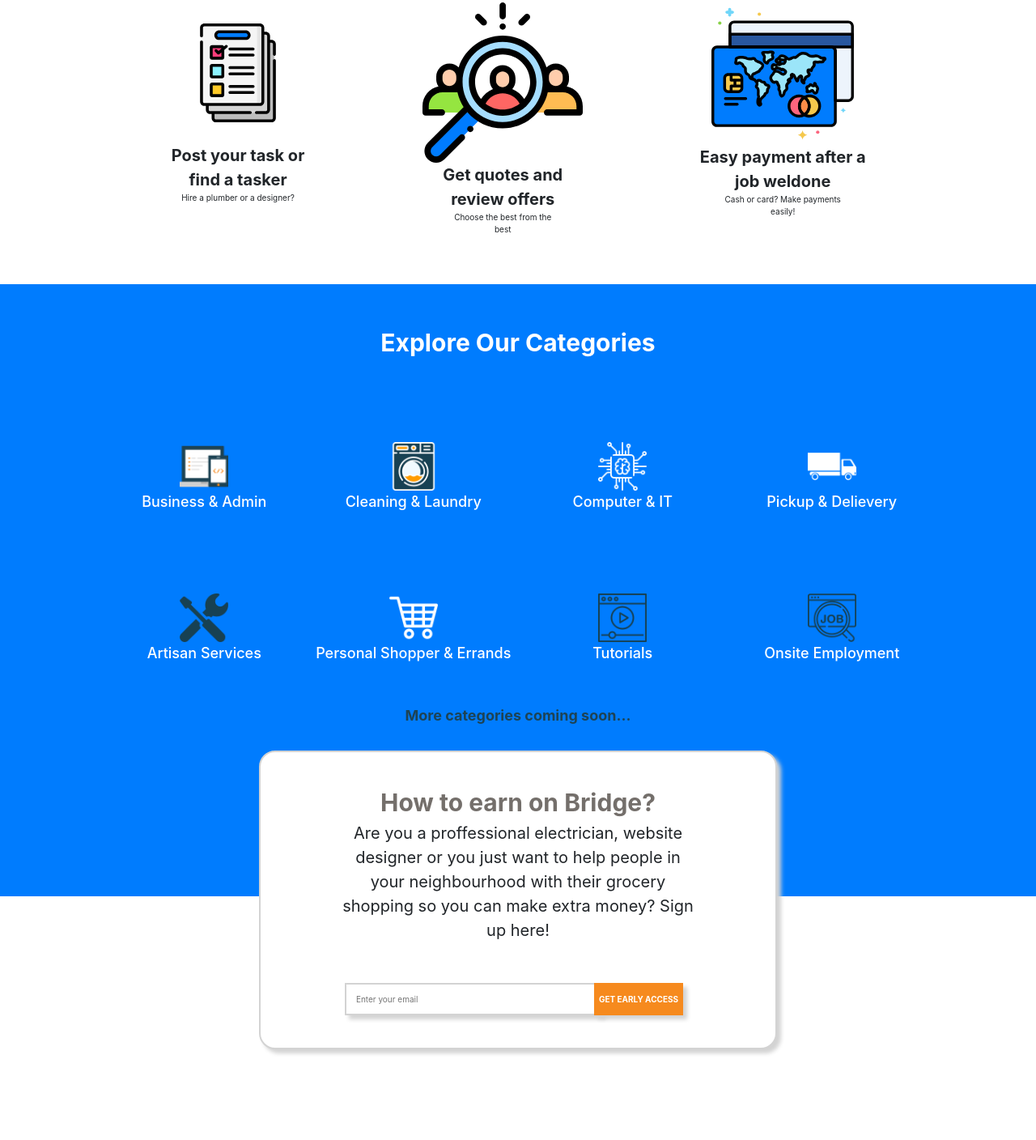
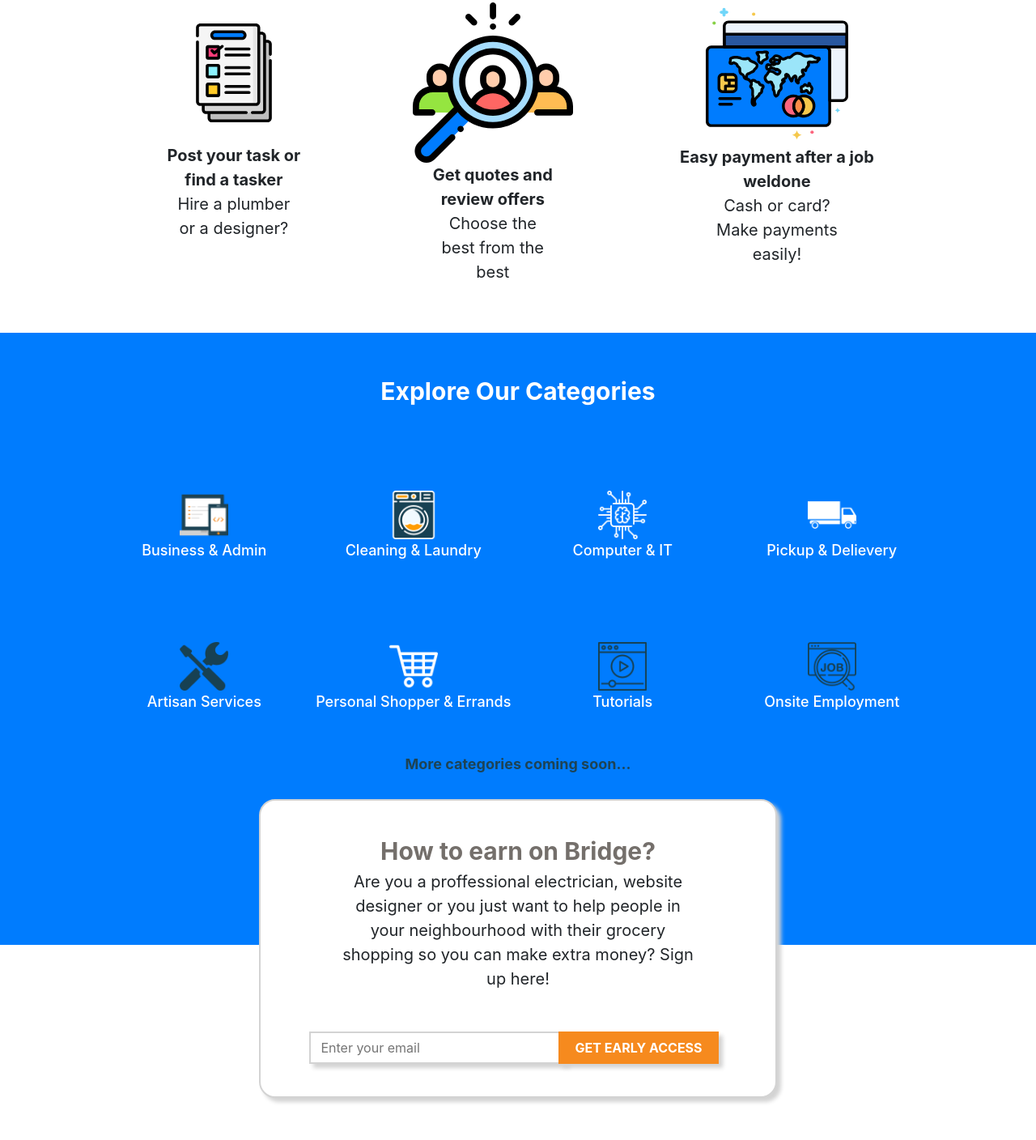
Before and after one commit to bitbender1010/Bridge-demo, a plain HTML site: page index.html in a window 1280 px wide. Shown: the part 1032-2440 px from the top of the page at 81% size. Drawn offline with nearby package versions, Linux system fonts and the light colour scheme.

Commit message:
mm fixes

```diff
--- a/style.css
+++ b/style.css
@@ -33,6 +33,7 @@ ul {
 
 ul li {
     margin: 0px 10px;
+    font-size: 18px;
 }
 
 /*nav bg color*/
@@ -359,6 +360,7 @@ ul li {
 /*contact style*/
 .contact-tab {
     text-align: center;
+    font-size: 18px;
 }
 
 .copyright {
@@ -471,3 +473,20 @@ body {
     margin: 5px;
     color: red!important;
 }
+
+/*increase input placeholder fnt*/
+.cta-cover input,  .cta-cover button{
+    font-size: 18px;
+}
+
+.cta-cover2 input,  .cta-cover2 button{
+    font-size: 16px;
+}
+
+
+.cta-cover2 button{
+    padding: 0px 20px;
+}
+.step-sub {
+    font-size: 20px;
+}
```
